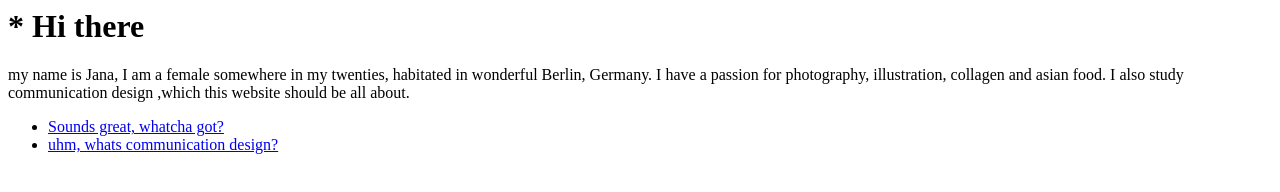
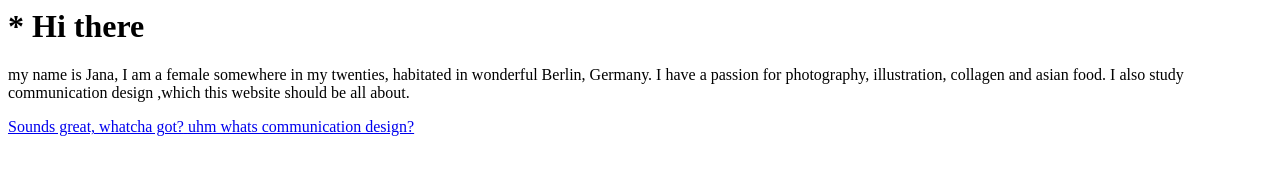
Before and after one commit to lefabus/Website_2017, a plain HTML site: page index.html in a window 1280 px wide. Drawn offline with Linux system fonts and the light colour scheme.

Commit message:
play around with buttons

```diff
--- a/index.html
+++ b/index.html
@@ -18,11 +18,14 @@
       </p>
     </div>
   </div>
-  <div class="buttons">
+<!--  <div class="buttons">
     <ul>
-      <li> <a href="portfolio.html"> Sounds great, whatcha got?</li>
-      <li> <a href="explain.html">uhm, whats communication design?</li>
+      <li> <a href="portfolio.html"> Sounds great, whatcha got?</a></li>
+      <li> <a href="explain.html">uhm, whats communication design?</a></li>
     </ul>
+  -->
+    <span class="buttons"> <a href="portfolio.html" </a> Sounds great, whatcha got?</span>
+      <span class="buttons"><a href="explain.html" </a>uhm whats communication design?</span>
   </div>
 </body>
 </html>
```
